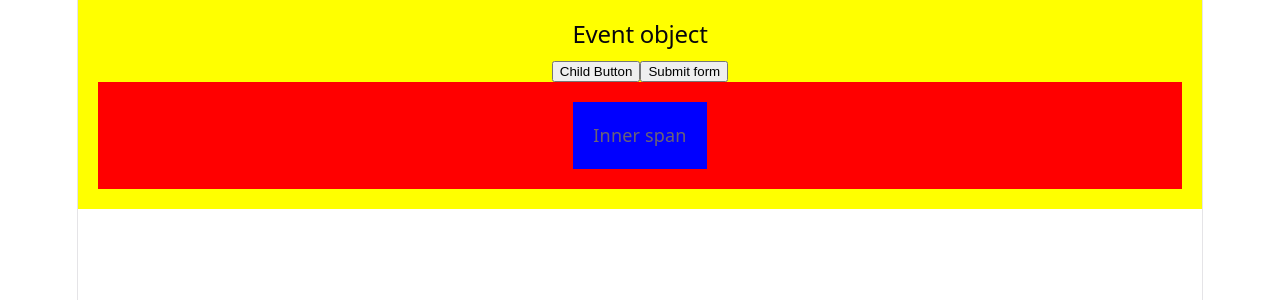
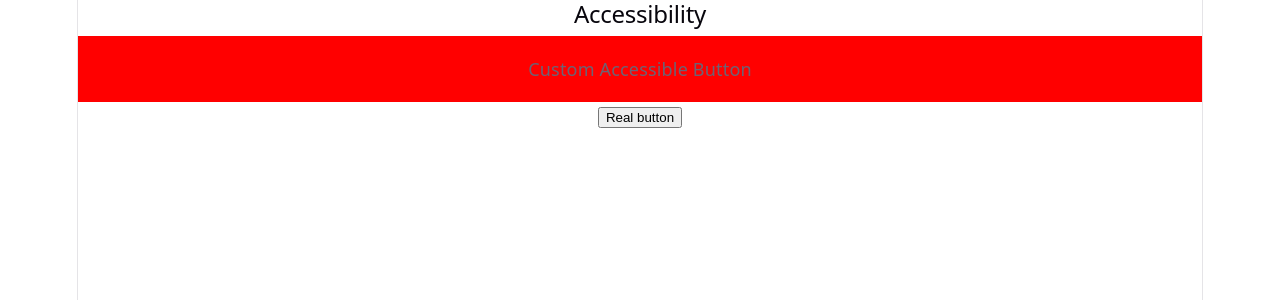
Before and after one commit to rajeshwaribc09/MERN_Stu_FebMay26Mys, a React (Vite) app in the folder W10/D3/my-event-app/: page / in a window 1280 px wide. Shown: the top 300 px of the page. Built offline with nearby package versions, Linux system fonts and the light colour scheme.

Commit message:
accessibility for custom Clickable elements

```diff
--- a/W10/D3/my-event-app/src/App.jsx
+++ b/W10/D3/my-event-app/src/App.jsx
@@ -7,6 +7,7 @@ import { EventDelegation } from './components/P6';
 import { ControlledComponent } from './components/P7';
 import { KeyboardEvent } from './components/P8';
 import { EventObj } from './components/P9';
+import { Accessibility } from './components/P10';
 
 function App() {
    return (
@@ -18,7 +19,8 @@ function App() {
       {/* <EventDelegation/> */}
       {/* <ControlledComponent/> */}
       {/* <KeyboardEvent/> */}
-      <EventObj/>
+      {/* <EventObj/> */}
+      <Accessibility/>
     </>
   )
 }
--- /dev/null
+++ b/W10/D3/my-event-app/src/components/P10.jsx
@@ -0,0 +1,16 @@
+// accessibility for custom Clickable elements
+// to make non button element behave like a accessible button
+export function Accessibility(){
+    const handleClick=()=>{
+        alert('Custom button clicked');
+    };
+    return(
+        <section>
+            <h2>Accessibility</h2>
+            <div role="button" tabIndex={0} onClick={handleClick} style={{padding:'20px',backgroundColor:'red'}}>
+                Custom Accessible Button
+            </div>
+            <button onClick={handleClick}>Real button</button>
+        </section>
+    )
+}
```
